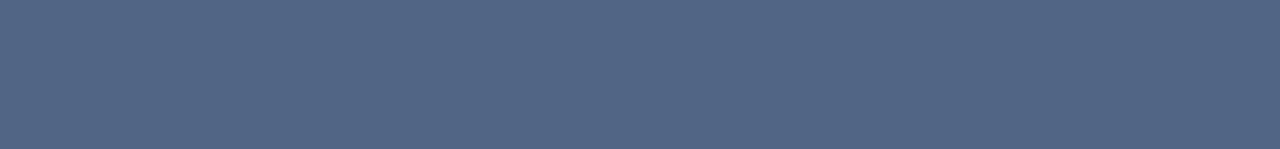
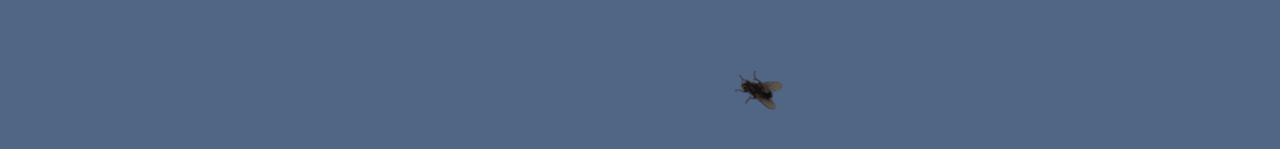
Before and after one commit to Egzonb92/wiki-search, a React (Create React App) app: page / in a window 1280 px wide. Shown: the part 555-704 px from the top of the page. Built offline with nearby package versions, Linux system fonts and the light colour scheme.

Commit message:
added bug

```diff
--- a/src/App.js
+++ b/src/App.js
@@ -3,6 +3,28 @@ import React from "react";
 import {Header} from "./wiki-search-components/header/Header";
 import {Form} from "./wiki-search-components/form/Form";
 import {Results} from "./wiki-search-components/results/results";
+import flie from "./flie.png"
+
+export const Flie = () => {
+    const x = Math.random()*100
+    const y = Math.random()*100
+    return (
+        <img style={{
+            width:"3rem",
+            height:"2.5rem",
+            objectFit: "cover",
+            objectPosition:"right",
+            background:"none",
+            position:"absolute",
+            filter: "brightness(1.75)",
+            top:`${y}vh`,
+            left:`${x}vw`
+
+        }
+        } src={flie}/>
+    )
+}
+
 
 function App() {
 
@@ -15,19 +37,21 @@ function App() {
         setSearchWord(newSearchWord);
     };
 
-    const clear  = () => {
+    const clear = () => {
         setSearchResults(null);
         setSearchWord("")
-        try{localStorage.removeItem("Wiki-Search-Results")}
-        catch (e){
+        try {
+            localStorage.removeItem("Wiki-Search-Results")
+        } catch (e) {
 
         }
     }
     return (
         <div className="App">
+            <Flie/>
             <Header/>
-                <Form initialSearch={!searchResults} onSubmit={handleSubmit} clear={clear}/>
-                <Results searchWord={searchWord} searchResults={searchResults} setSearchResults={setSearchResults}/>
+            <Form initialSearch={!searchResults} onSubmit={handleSubmit} clear={clear}/>
+            <Results searchWord={searchWord} searchResults={searchResults} setSearchResults={setSearchResults}/>
         </div>
     );
 }
```
Also changed, not shown: src/wiki-search-components/form/Form.css (+6 -4 lines), src/flie.png (added).
